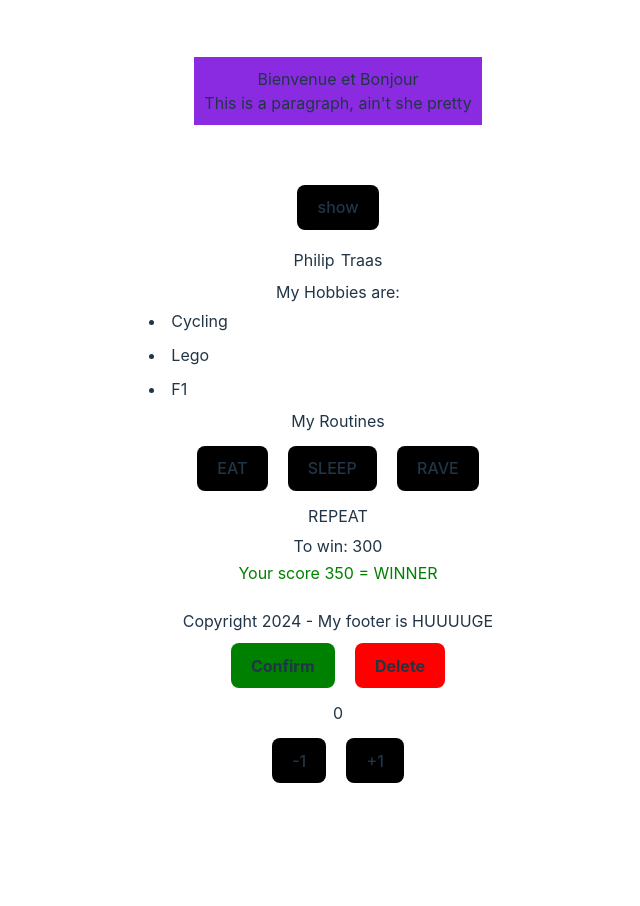
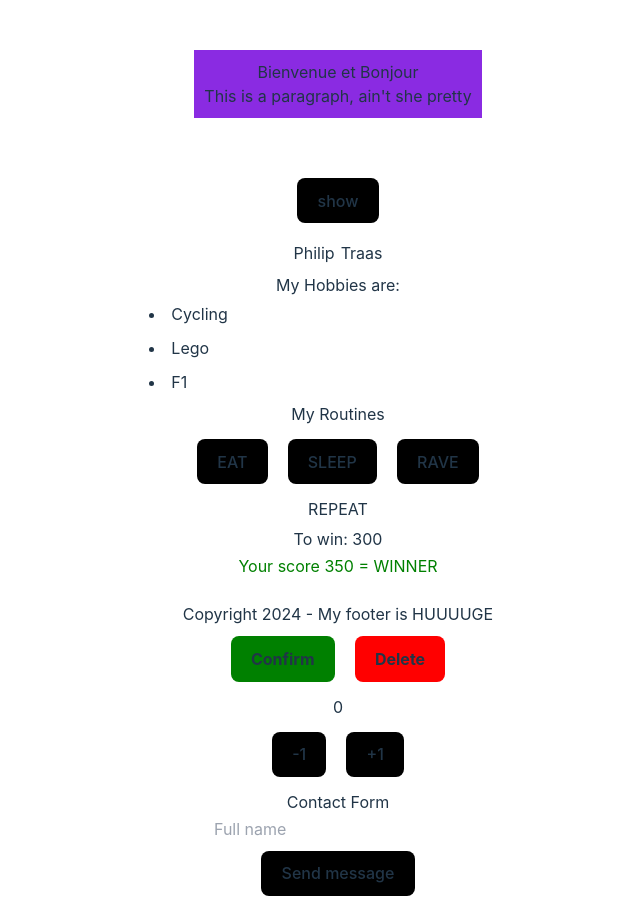
Before and after one commit to Fhilter/REACT-week-3, a React (Vite) app: page / in a window 1280 px wide. Shown: the whole page, without its empty margins (302-942 px from the left). Before the commit the page ends 800 px from the top, so only its background shows below. Built offline with nearby package versions, Linux system fonts and the light colour scheme.

Commit message:
added inputs

```diff
--- a/src/App.jsx
+++ b/src/App.jsx
@@ -7,6 +7,7 @@ import { Player } from './Components/Containers/Player/Player';
 import { Routine } from './Components/Containers/Routines/routine';
 import { Counter } from './Components/Containers/Counter/Counter';
 import { Menu } from './Components/Containers/Menu/Menu';
+import { ContactForm } from './Components/Containers/User/ContactForm';
 
 function App(){
 //to use the children prop in the button component the children have to be within the tags, ergo opposite to normal react component tags which auto-close, a second one must be added (like in html)
@@ -41,6 +42,7 @@ function App(){
       <p>Delete</p>
       </Button>
       <Counter/>
+      <ContactForm />
     </div>
   );
 }
--- /dev/null
+++ b/src/Components/Containers/User/ContactForm.jsx
@@ -0,0 +1,38 @@
+import { useState } from "react";
+import { Button } from "../../UI/Button/Button";
+
+export function ContactForm() {
+
+    const [inputName, setInputName] = useState("")
+    const [inputError, setInputError] = useState("")
+
+
+    function getFullName(event) {
+        const value = event.target.value
+        setInputName(value)
+    }
+
+    function submitForm() {
+        if (inputName === "") {
+            setInputError('First and last name obligatory')
+            return
+        }
+        alert('contact ' + inputName)
+            setInputName("")
+            setInputError("")
+    }
+    return(
+            <div>
+                <h2>Contact Form</h2>
+                <input
+                value={inputName}
+                onChange={getFullName}
+                className="bg-neutral-800 p-2 w-full border-2"
+                type="text"
+                placeholder="Full name">
+                </input>
+                <p className="text-red-600 text-sm">{inputError}</p>
+                <Button callBack={submitForm}>Send message</Button>
+            </div>
+        )
+}
```
